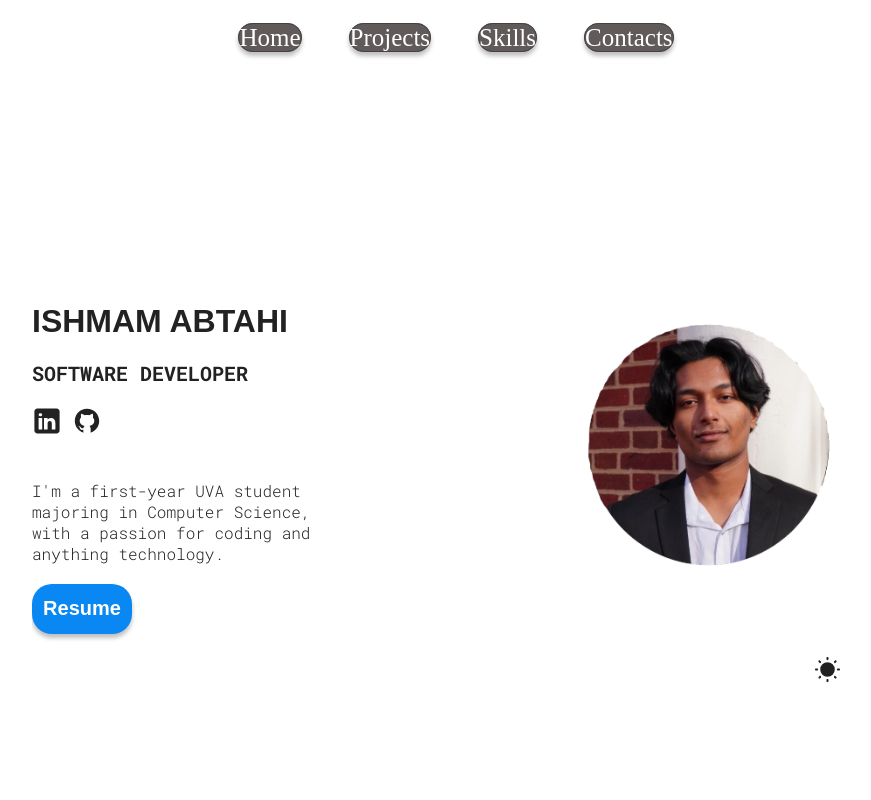
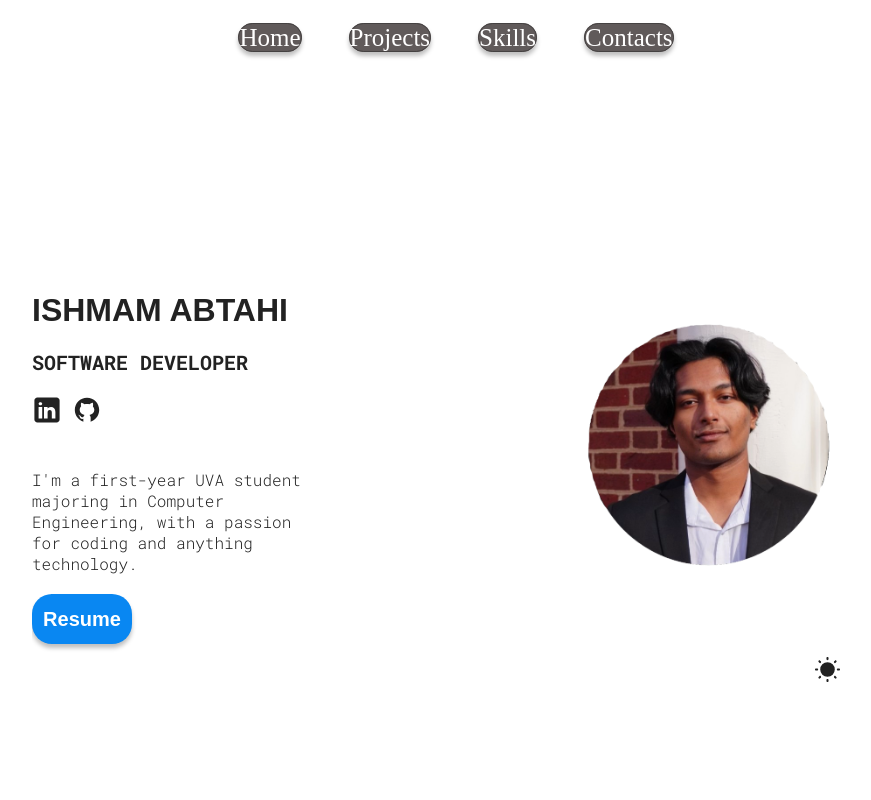
Before and after one commit to IshdoesCoding/Ishmam_Abtahi-Portfolio, a React (Vite) app: page / in a window 1280 px wide. Shown: the top 800 px of the page, without its empty margins (204-1075 px from the left). Built offline with nearby package versions, Linux system fonts and the light colour scheme; a web font is replaced by a local one.

Commit message:
description

```diff
--- a/src/sections/Hero/Hero.jsx
+++ b/src/sections/Hero/Hero.jsx
@@ -41,7 +41,7 @@ function Hero() {
 
             <div className="animated-text-container"> </div>
 
-            <p className={styles.description}> I'm a first-year UVA student majoring in Computer Science, with a passion for coding and anything technology. </p>
+            <p className={styles.description}> I'm a first-year UVA student majoring in Computer Engineering, with a passion for coding and anything technology. </p>
 
 
 
```
